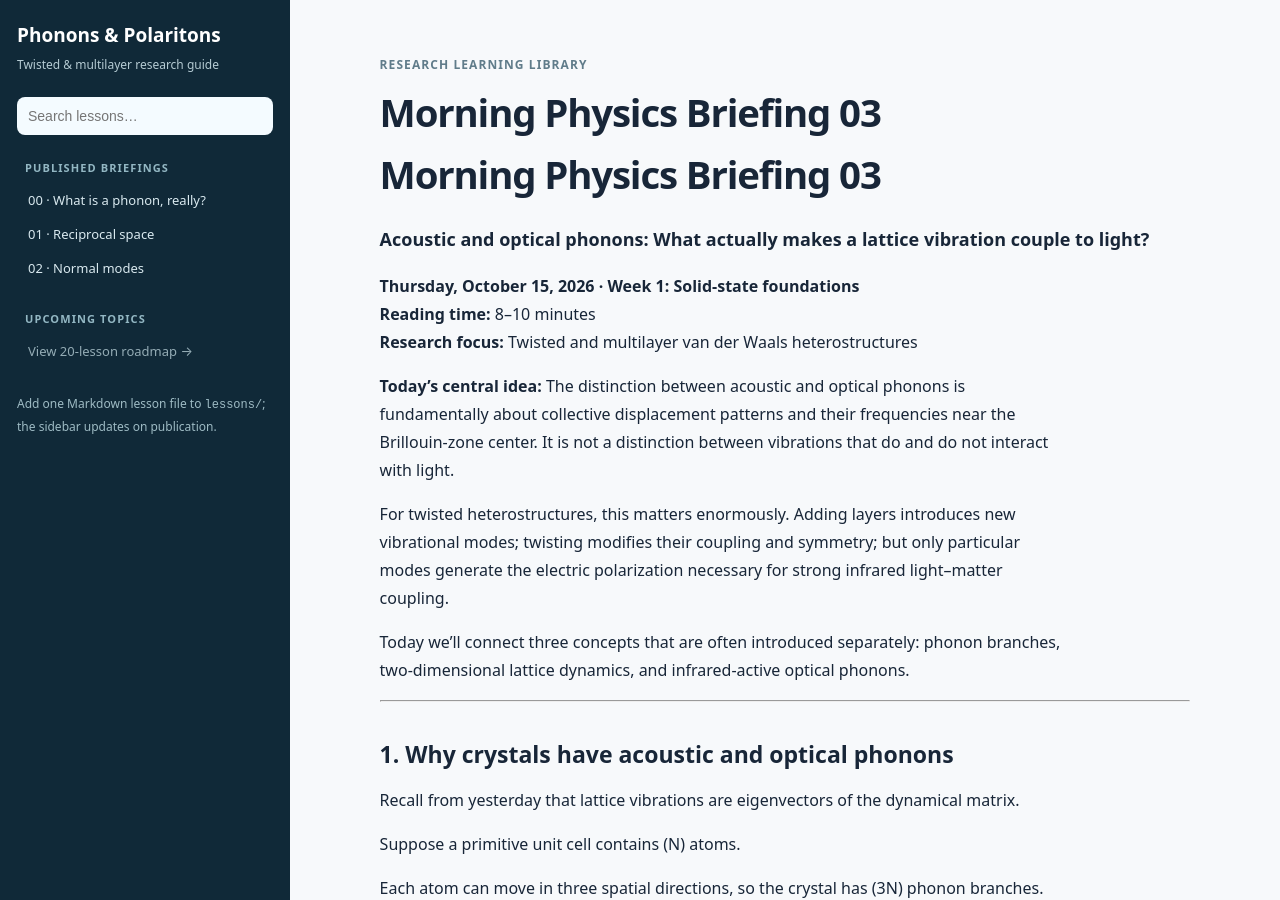
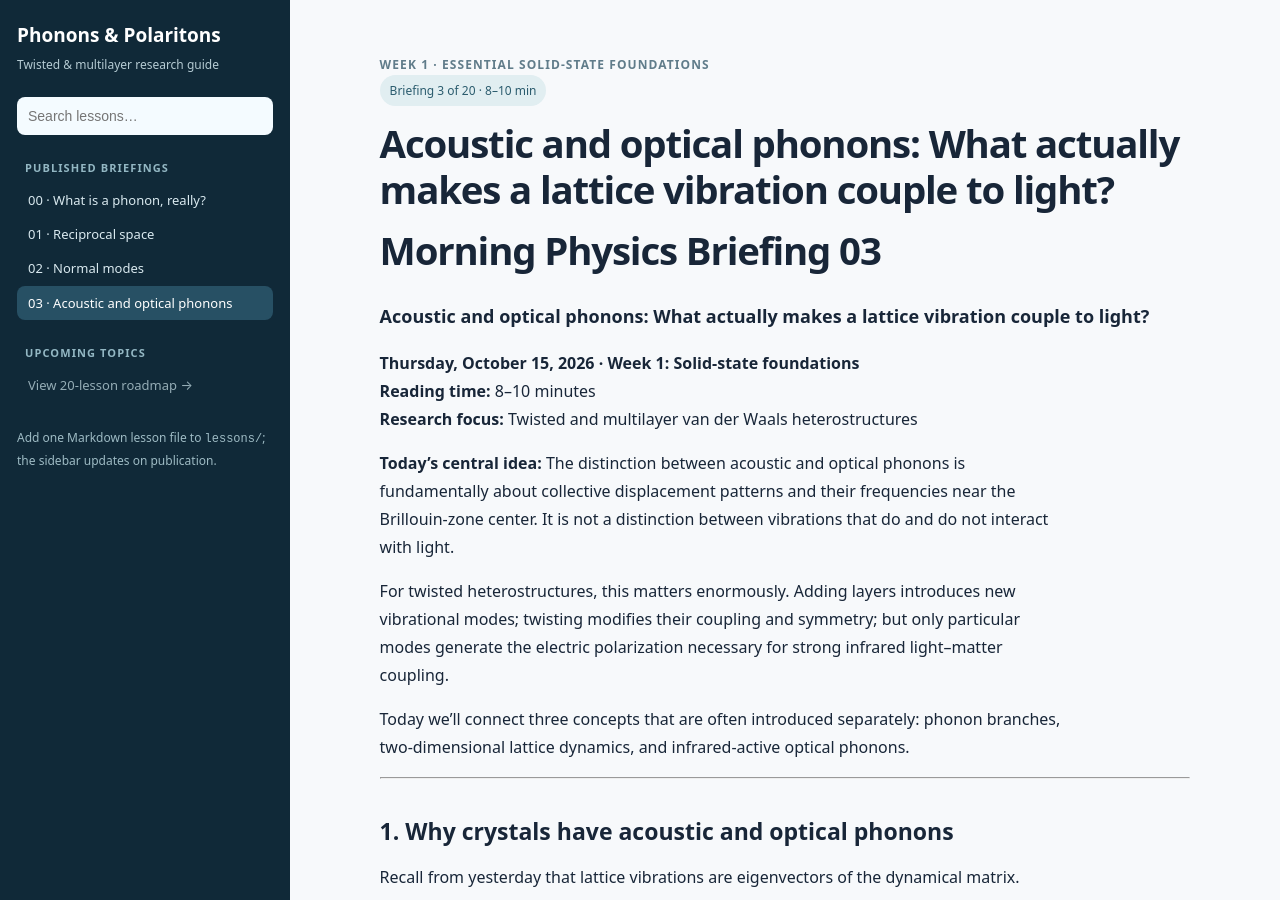
Before and after one commit to NasimMirzajani/phonon-guide, a Jekyll site: the page built from lessons/03-acoustic-optical.md, in a window 1280 px wide and 900 px high. Built offline with Jekyll 4.4.1, drawn with Linux system fonts in a browser that asks for light colours; our own code applies the rules of GitHub Pages for plain Markdown files.

Commit message:
Add metadata and update title for acoustic-optical lesson

```diff
--- a/lessons/03-acoustic-optical.md
+++ b/lessons/03-acoustic-optical.md
@@ -1,3 +1,13 @@
+---
+layout: default
+lesson_number: 3
+title: "Acoustic and optical phonons: What actually makes a lattice vibration couple to light?"
+short_title: "Acoustic and optical phonons"
+section: "Week 1 · Essential solid-state foundations"
+read_time: "8–10 min"
+permalink: /lessons/03-acoustic-optical/
+---
+
 # Morning Physics Briefing 03
 ### Acoustic and optical phonons: What actually makes a lattice vibration couple to light?
 
```
